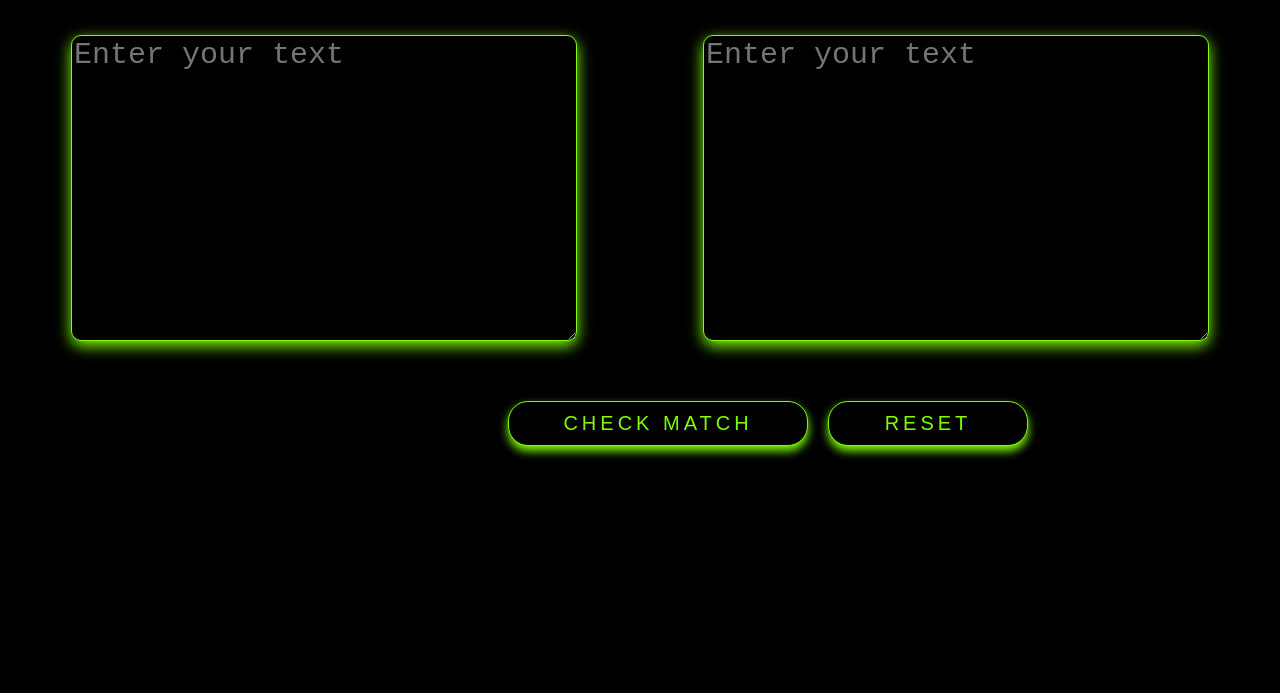
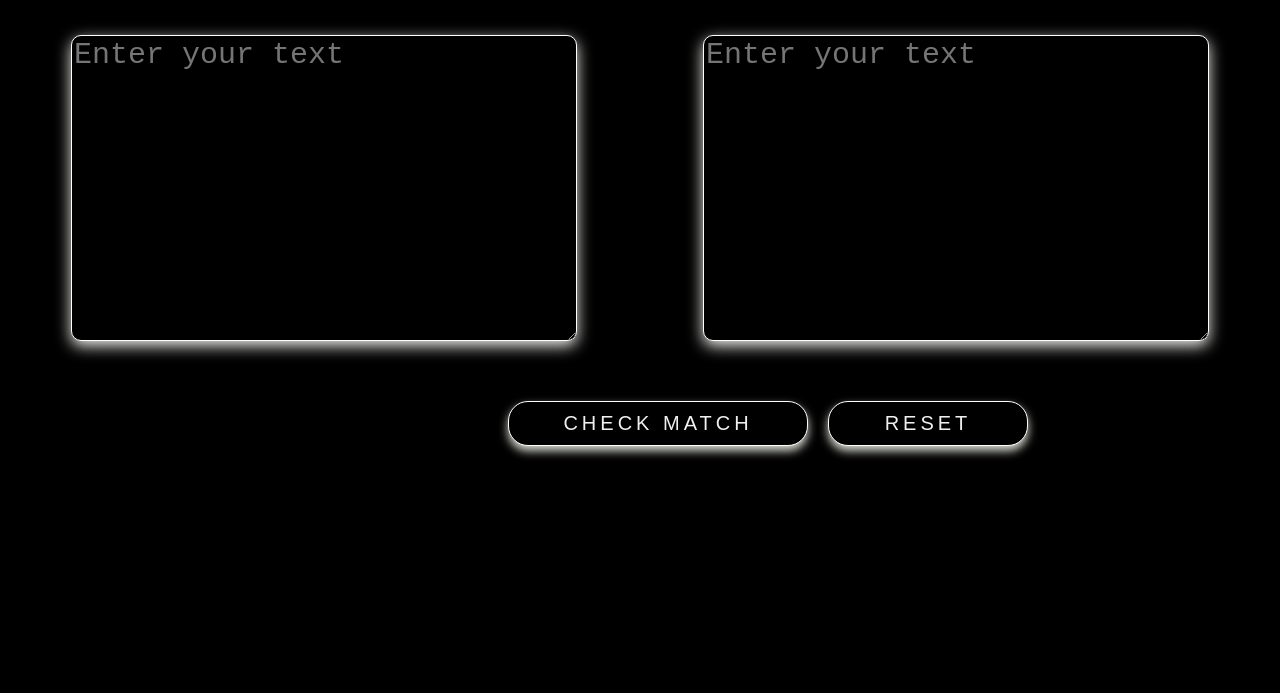
Before and after one commit to Mayurkolhe16/text-matcher, a plain HTML site: page index.html in a window 1280 px wide. Shown: the part 107-800 px from the top of the page. Drawn offline with Linux system fonts and the light colour scheme.

Commit message:
add finrl

```diff
--- a/index.html
+++ b/index.html
@@ -9,7 +9,7 @@
             background-color: black;
         }
         h1 {
-            color: chartreuse;
+            color: white;
             font-size: 50px;
             text-align: center;
         }
@@ -23,11 +23,11 @@
             width: 500px;
             height: 300px;
             border-radius: 10px;
-            box-shadow: chartreuse 0px 5px 15px;
+            box-shadow: rgb(240, 243, 237) 0px 5px 15px;
             background-color: black;
-            color: chartreuse;
+            color: beige;
             font-size: 30px;
-            border: 1px solid chartreuse;
+            border: 1px solid rgb(255, 255, 255);
 
 
 
@@ -48,10 +48,10 @@
             background-color: black;
             padding: 10px;
             width: 300px;
-            border: 1px solid chartreuse;
-            color: chartreuse;
+            border: 1px solid rgb(255, 255, 255);
+            color: rgb(239, 240, 239);
             border-radius: 20px;
-            box-shadow: chartreuse 0px 5px 10px;
+            box-shadow: rgb(213, 219, 207) 0px 5px 10px;
             font-size: 20px;
             letter-spacing: 4px;
             margin-left: 500px;
@@ -60,10 +60,10 @@
             background-color: black;
             padding: 10px;
             width: 200px;
-            border: 1px solid chartreuse;
-            color: chartreuse;
+            border: 1px solid rgb(255, 255, 255);
+            color: rgb(239, 240, 239);
             border-radius: 20px;
-            box-shadow: chartreuse 0px 5px 10px;
+            box-shadow: rgb(213, 219, 207) 0px 5px 10px;
             font-size: 20px;
             letter-spacing: 4px;
 
```
